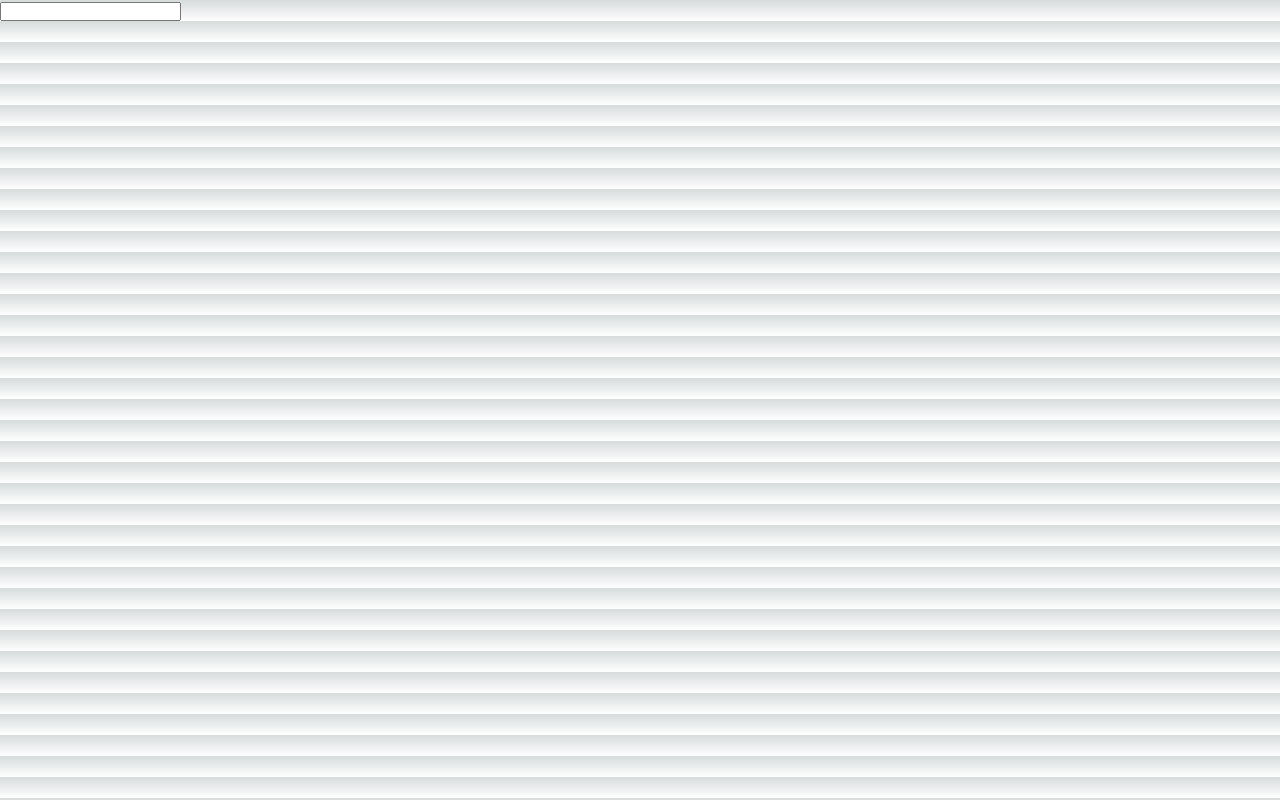
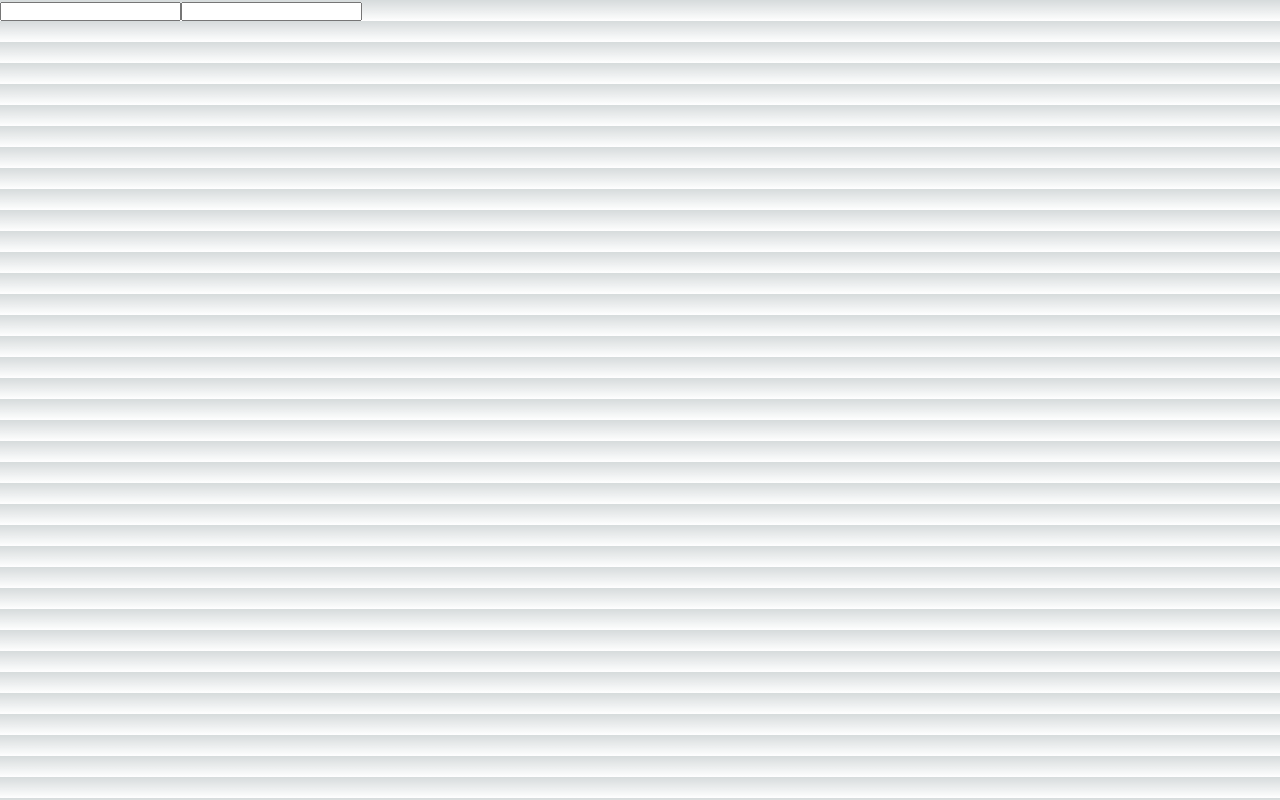
Before and after one commit to yungblud/mini-commercial, a Next.js app in the folder packages/client/: page /login in a window 1280 px wide. Built offline with nearby package versions, Linux system fonts and the light colour scheme.

Commit message:
feat: implemented input with hook form

```diff
--- a/packages/client/app/login/components/LoginForm.tsx
+++ b/packages/client/app/login/components/LoginForm.tsx
@@ -1,13 +1,21 @@
 'use client'
 
-import { useState } from 'react'
+import { useForm, SubmitHandler } from 'react-hook-form'
 import Input from '@/components/Input'
 
+interface Inputs {
+  email: string
+  password: string
+}
+
 export default function LoginForm() {
-  const [emailText, setEmailText] = useState('')
+  const { handleSubmit, register, watch } = useForm<Inputs>()
+  const onSubmit: SubmitHandler<Inputs> = (data) => console.log(data)
+  console.log(watch('email'))
   return (
-    <form>
-      <Input value={emailText} onChange={(e) => setEmailText(e.target.value)} />
+    <form onSubmit={handleSubmit(onSubmit)}>
+      <Input {...register('email')} />
+      <Input {...register('password')} />
     </form>
   )
 }
--- a/packages/client/components/Input.tsx
+++ b/packages/client/components/Input.tsx
@@ -1,5 +1,5 @@
 /* eslint-disable no-undef */
-import { DetailedHTMLProps, InputHTMLAttributes } from 'react'
+import { DetailedHTMLProps, InputHTMLAttributes, forwardRef } from 'react'
 
 export interface InputProps
   extends DetailedHTMLProps<
@@ -7,6 +7,8 @@ export interface InputProps
     HTMLInputElement
   > {}
 
-export default function Input(props: InputProps) {
-  return <input {...props} />
-}
+const Input = forwardRef<HTMLInputElement, InputProps>((props, ref) => (
+  <input {...props} ref={ref} />
+))
+
+export default Input
--- a/packages/client/package.json
+++ b/packages/client/package.json
@@ -13,7 +13,8 @@
     "@emotion/styled": "^11.11.0",
     "next": "14.0.3",
     "react": "^18",
-    "react-dom": "^18"
+    "react-dom": "^18",
+    "react-hook-form": "^7.48.2"
   },
   "devDependencies": {
     "@types/node": "^20",
```
Also changed, not shown: 1 other file (tests, documents, lock files or other folders).
